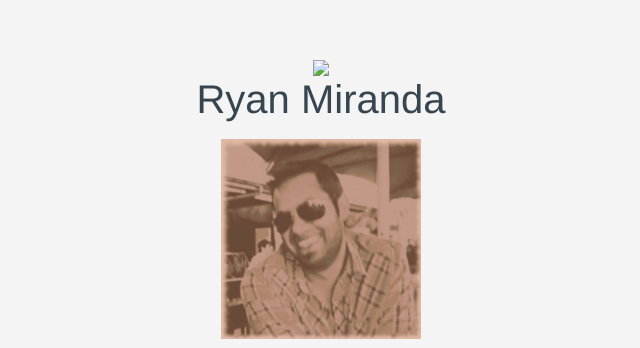
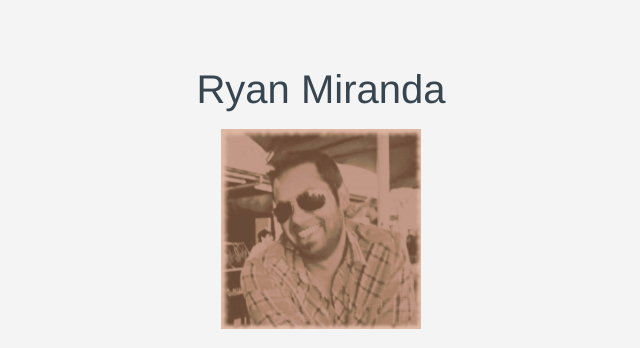
Before and after one commit to RPM1984/rpm1984.github.io, a plain HTML site: page index.html in a window 1280 px wide. Shown: the part 136-484 px from the top of the page, without its empty margins (319-959 px from the left). Drawn offline with Linux system fonts and the light colour scheme.

Commit message:
Update index.html

```diff
--- a/index.html
+++ b/index.html
@@ -10,7 +10,6 @@
 </head>
 <body>
     <div id="container">
-        <img src="images/avatar.png"/>
         <h1>Ryan Miranda</h1>
         <img id="avatar" src="images/avatar.jpg"/>
         <h2><i>programming. film. music. cocktails.</i></h2>
```
